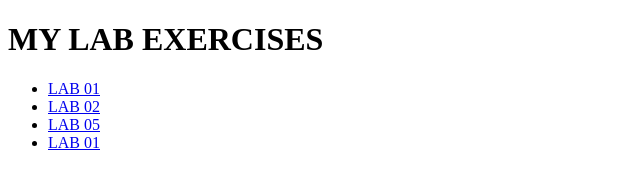
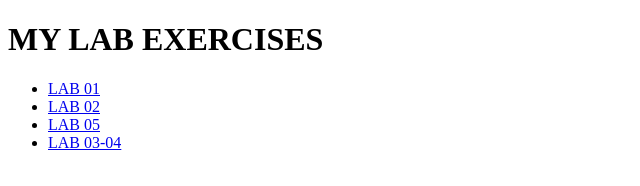
Before and after one commit to Fahadtamim-9/24PWBCS1087_WT_Fall25, a plain HTML site: page index.html in a window 1280 px wide. Shown: the full height of the page, 0-640 px from the left. Drawn offline with Linux system fonts and the light colour scheme.

Commit message:
Fix link for LAB 03-04 in index.html

```diff
--- a/index.html
+++ b/index.html
@@ -18,7 +18,7 @@
         <a href="./lab-05/index.html">LAB 05</a>
     </li>
      <li>
-        <a href="/Lab-03-04/index.html">LAB 01</a>
+        <a href="./Lab-03-04/index.html">LAB 03-04</a>
     </li>
 </ul>
 </body>
```
